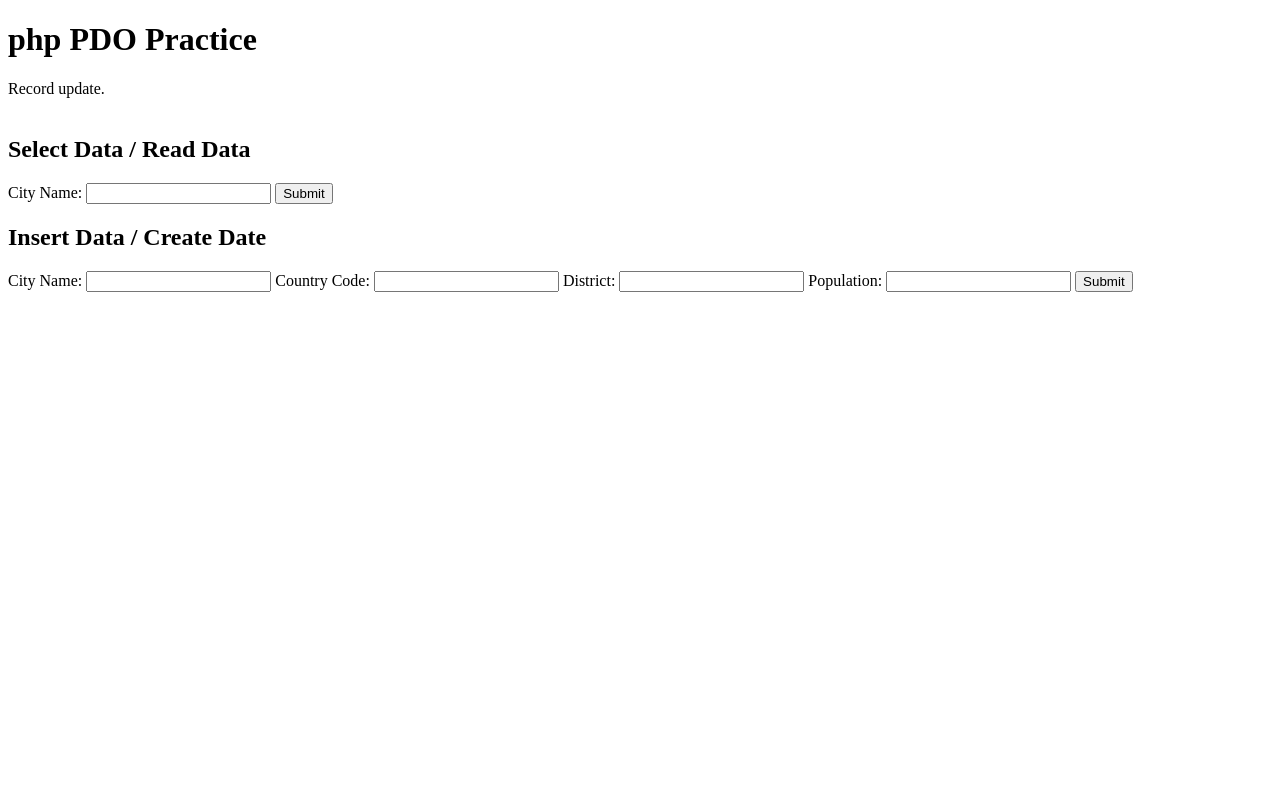
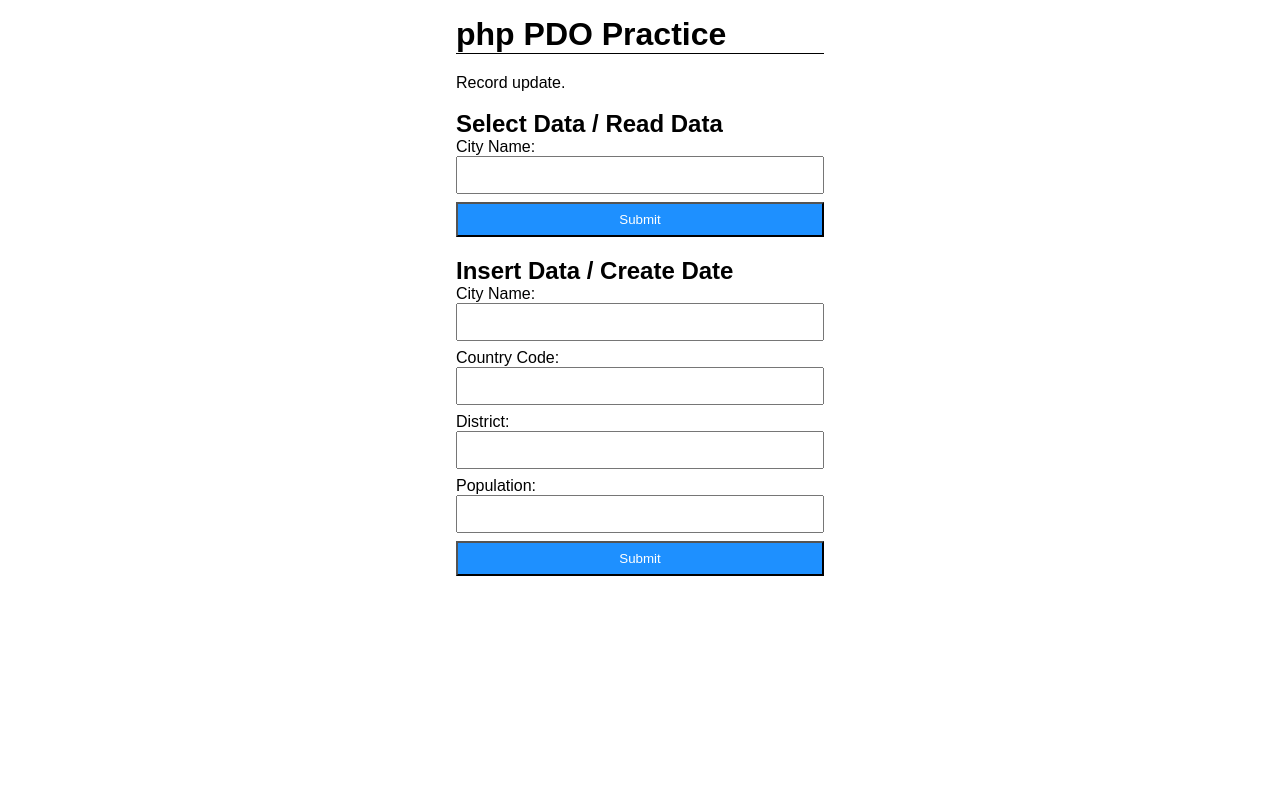
Before and after one commit to qqqaz9527tw/Practice, a PHP site: page /update_record.php in a window 1280 px wide. Run offline with PHP 8.4, Linux system fonts and the light colour scheme.

Commit message:
practice commit

```diff
--- a/DBphpPractice/index.php
+++ b/DBphpPractice/index.php
@@ -21,7 +21,7 @@ $city = filter_input(INPUT_GET, "city", FILTER_SANITIZE_FULL_SPECIAL_CHARS);
     <meta charset="UTF-8">
     <meta http-equiv="X-UA-Compatible" content="IE=edge">
     <meta name="viewport" content="width=device-width, initial-scale=1.0">
-    <link rel="stylesheet" href="css/main.css">
+    <link rel="stylesheet" href="main.css">
     <title>PDO Practice</title>
 </head>
 
@@ -41,7 +41,7 @@ $city = filter_input(INPUT_GET, "city", FILTER_SANITIZE_FULL_SPECIAL_CHARS);
         <?php if(!$city && !$newcity) {?>
             <section>
                 <h2>Select Data / Read Data</h2>
-                <form action="<?php echo $_SERVER["PHP_SELF"] ?>" method="GET">
+                <form action="." method="GET">
                     <label for="city">City Name:</label>
                     <input type="text" id="city" name="city" required>
                     <button>Submit</button>
@@ -50,7 +50,7 @@ $city = filter_input(INPUT_GET, "city", FILTER_SANITIZE_FULL_SPECIAL_CHARS);
 
             <section>
                 <h2>Insert Data / Create Date</h2>
-                <form action="<?php echo $_SERVER['PHP_SELF'] ?>" method="POST">
+                <form action="." method="POST">
                     <label for="newcity">City Name:</label>
                     <input type="text" id="newcity" name="newcity" required>
                     <label for="countrycode">Country Code:</label>
@@ -67,7 +67,6 @@ $city = filter_input(INPUT_GET, "city", FILTER_SANITIZE_FULL_SPECIAL_CHARS);
 
             <?php
                 if($newcity) {
-                    // isset($newpopulation['population'])? $newpopulation['population']: '';
                     $query = 'INSERT INTO city
                                 (Name, CountryCode, District, Population)
                                 VALUES
@@ -126,14 +125,14 @@ $city = filter_input(INPUT_GET, "city", FILTER_SANITIZE_FULL_SPECIAL_CHARS);
 
                     <form class="delete" action="delete_record.php" method="POST">
                         <input type="hidden" name="id" value="<?php echo $id ?>">
-                        <button class="red">Deelete</button>
+                        <button class="red">Delete</button>
                     </form>
                 <?php }?>
                 </session>
             <?php } else { ?>
                 <p>Sorry, no results.</p>
             <?php } ?>
-            <a href="<?php echo $_SERVER['PHP_SELF'] ?>">Go To Request Forms</a>
+            <a href=".">Go To Request Forms</a>
             <!-- //↑同個城市名可能會出現多個，要解決重複id這個問題 -->
         <?php } ?>
     </main>
--- a/DBphpPractice/main.css
+++ b/DBphpPractice/main.css
@@ -0,0 +1,59 @@
+*{
+    margin: 0;
+    padding: 0;
+    box-sizing: border-box;
+}
+
+html {
+    font-size: 16px;
+    font-family: Arial, Helvetica, sans-serif;
+}
+
+body {
+    min-height: 100vh;
+    display: flex;
+    flex-direction: column;
+    align-items: center;
+}
+
+main {
+    width: 100%;
+    min-height: 100vh;
+    padding: 1rem;
+    max-width: 400px;
+}
+
+header, form {
+    margin-bottom: 20px;
+}
+
+header {
+    border-bottom: 1px solid #000;
+}
+
+form {
+    display: flex;
+    flex-direction: column;
+}
+
+input, button {
+    padding: 0.5rem;
+}
+
+input {
+    margin-bottom: 0.5rem;
+    font-size: 1rem;
+}
+
+button {
+    color: #fff;
+    background: dodgerblue;
+}
+
+.update {
+    margin-bottom: 0.25rem;
+}
+
+.red {
+    background: red;
+}
```
